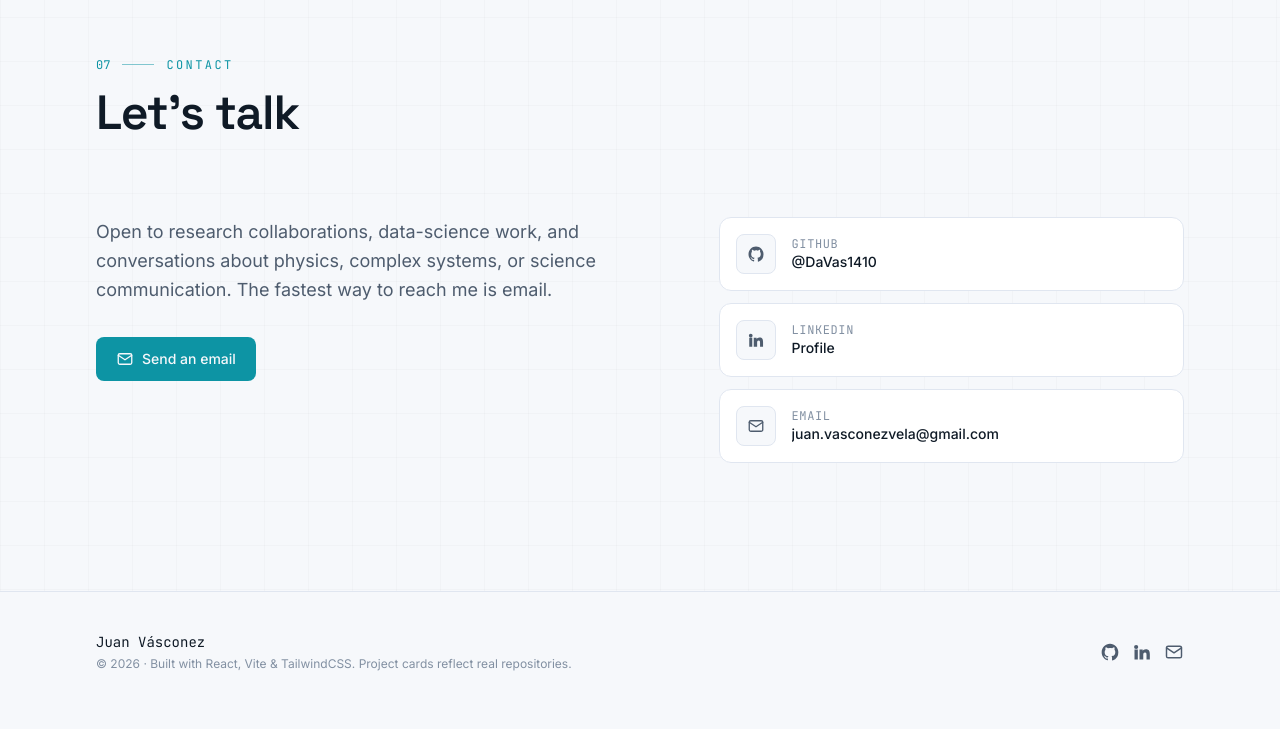
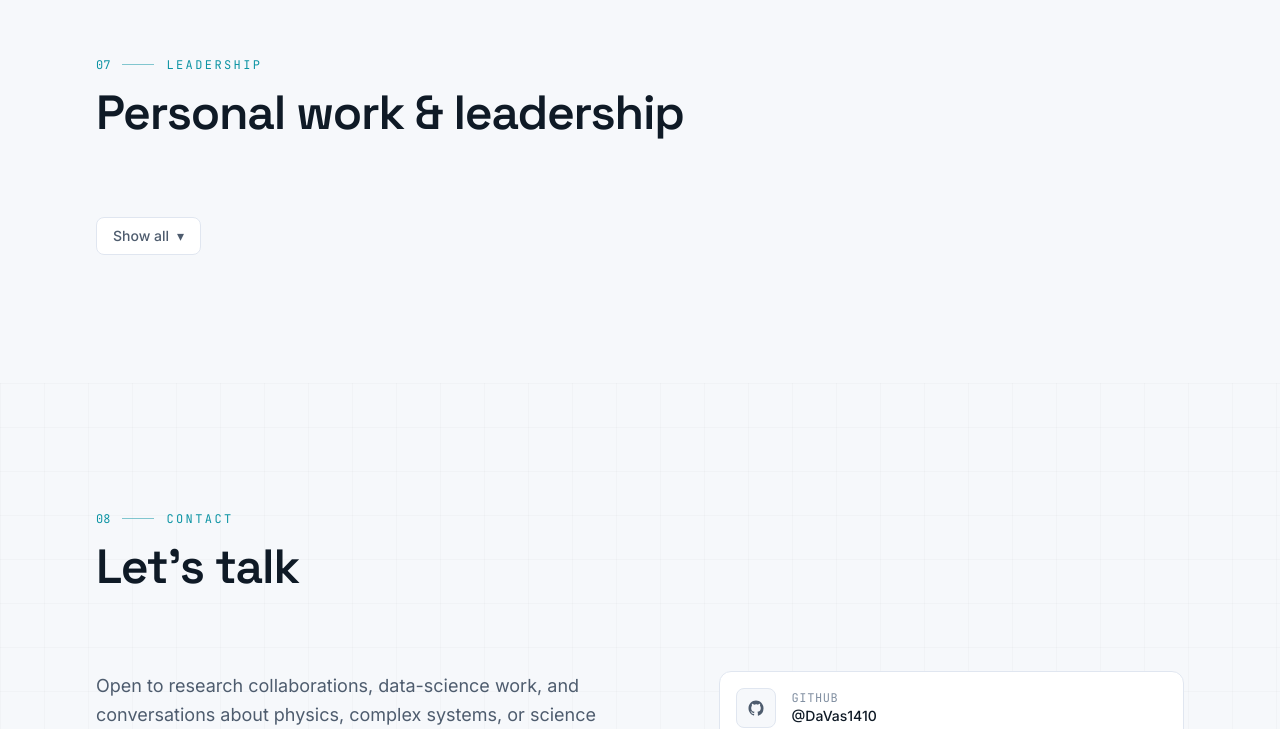
Before and after one commit to DaVas1410/portafolio_web, a React (Vite) app: page / in a window 1280 px wide. Shown: the part 7131-7860 px from the top of the page. Built offline with nearby package versions, Linux system fonts and the light colour scheme.

Commit message:
feat: collapsible Personal Work / Leadership section

```diff
--- a/src/App.jsx
+++ b/src/App.jsx
@@ -6,6 +6,7 @@ import Research from './components/Research.jsx'
 import Publications from './components/Publications.jsx'
 import Experience from './components/Experience.jsx'
 import Skills from './components/Skills.jsx'
+import PersonalWork from './components/PersonalWork.jsx'
 import Contact from './components/Contact.jsx'
 import Footer from './components/Footer.jsx'
 import SceneCanvas from './three/SceneCanvas.jsx'
@@ -23,6 +24,7 @@ export default function App() {
         <Publications />
         <Experience />
         <Skills />
+        <PersonalWork />
         <Contact />
       </main>
       <Footer />
--- a/src/components/Contact.jsx
+++ b/src/components/Contact.jsx
@@ -18,7 +18,7 @@ export default function Contact() {
     <section id="contact" className="relative overflow-hidden">
       <div className="absolute inset-0 grid-backdrop opacity-40" />
       <div className="relative section-pad">
-        <SectionHeader index="07" eyebrow={contact.eyebrow} title={contact.title} />
+        <SectionHeader index="08" eyebrow={contact.eyebrow} title={contact.title} />
 
         <div ref={revealRef} className="reveal grid gap-10 md:grid-cols-[1.2fr_1fr] md:gap-16">
           <div>
--- /dev/null
+++ b/src/components/PersonalWork.jsx
@@ -0,0 +1,52 @@
+import { useState } from 'react'
+import { useLang, t } from '../context/LangContext.jsx'
+import { personal } from '../data/content.js'
+import { personalWork } from '../data/personalWork.js'
+import { useReveal } from '../hooks/useReveal.js'
+import SectionHeader from './SectionHeader.jsx'
+
+export default function PersonalWork() {
+  const { lang } = useLang()
+  const revealRef = useReveal()
+  const [open, setOpen] = useState(false)
+
+  return (
+    <section id="personal" className="section-pad">
+      <SectionHeader index="07" eyebrow={personal.eyebrow} title={personal.title} />
+
+      <div ref={revealRef} className="reveal">
+        <button
+          type="button"
+          onClick={() => setOpen((o) => !o)}
+          aria-expanded={open}
+          aria-controls="personal-panel"
+          className="inline-flex items-center gap-2 rounded-lg border border-line bg-elev px-4 py-2 text-sm font-medium text-muted transition-colors hover:border-accent hover:text-accent"
+        >
+          {open ? t(personal.hide, lang) : t(personal.toggle, lang)}
+          <span className={`transition-transform ${open ? 'rotate-180' : ''}`} aria-hidden="true">
+            ▾
+          </span>
+        </button>
+
+        {open && (
+          <div id="personal-panel" className="mt-8 grid gap-6 sm:grid-cols-2 lg:grid-cols-3">
+            {personalWork.map((col, i) => (
+              <div key={i} className="rounded-2xl border border-line bg-elev p-6">
+                <h3 className="mb-4 font-mono text-xs uppercase tracking-[0.2em] text-accent">
+                  {t(col.group, lang)}
+                </h3>
+                <ul className="space-y-2.5">
+                  {col.items.map((item, j) => (
+                    <li key={j} className="text-sm leading-relaxed text-muted">
+                      {t(item, lang)}
+                    </li>
+                  ))}
+                </ul>
+              </div>
+            ))}
+          </div>
+        )}
+      </div>
+    </section>
+  )
+}
--- a/src/data/content.js
+++ b/src/data/content.js
@@ -240,6 +240,13 @@ export const skills = {
   ],
 }
 
+export const personal = {
+  eyebrow: { en: 'leadership', es: 'liderazgo' },
+  title: { en: 'Personal work & leadership', es: 'Trabajo personal y liderazgo' },
+  toggle: { en: 'Show all', es: 'Ver todo' },
+  hide: { en: 'Hide', es: 'Ocultar' },
+}
+
 export const contact = {
   eyebrow: { en: 'contact', es: 'contacto' },
   title: { en: "Let's talk", es: 'Hablemos' },
--- /dev/null
+++ b/src/data/personalWork.js
@@ -0,0 +1,27 @@
+export const personalWork = [
+  {
+    group: { en: 'Clubs', es: 'Clubes' },
+    items: [
+      { en: 'Computational Physics — President, Yachay Tech (1 yr)', es: 'Física Computacional — Presidente, Yachay Tech (1 año)' },
+      { en: 'Basketball Club — President, Yachay Tech (2 yrs)', es: 'Club de Baloncesto — Presidente, Yachay Tech (2 años)' },
+      { en: 'CAS IEEE Chapter — President, Yachay Tech (1 yr)', es: 'Capítulo CAS IEEE — Presidente, Yachay Tech (1 año)' },
+      { en: 'IEEE Student Chapter — Web Master, Yachay Tech (1 yr)', es: 'Capítulo Estudiantil IEEE — Web Master, Yachay Tech (1 año)' },
+    ],
+  },
+  {
+    group: { en: 'Committees', es: 'Comités' },
+    items: [
+      { en: 'EPIC V Organizing Committee — 2025, Latitud 0 research group', es: 'Comité Organizador EPIC V — 2025, grupo de investigación Latitud 0' },
+      { en: 'Physics & Nanotechnology Student Association — President, 2025', es: 'Asociación de Estudiantes de Física y Nanotecnología — Presidente, 2025' },
+      { en: 'Olympic Basketball Tournament — Organizer, 2024 & 2025, Yachay Tech', es: 'Torneo Olímpico de Baloncesto — Organizador, 2024 y 2025, Yachay Tech' },
+    ],
+  },
+  {
+    group: { en: 'Schools', es: 'Escuelas' },
+    items: [
+      { en: 'EPIC IV Scientific Programming — 2024, UIDE', es: 'EPIC IV Programación Científica — 2024, UIDE' },
+      { en: 'International School for Young Astronomers (ISYA) — 2025, Yachay Tech', es: 'Escuela Internacional para Jóvenes Astrónomos (ISYA) — 2025, Yachay Tech' },
+      { en: 'Quantum Computing School — 2023, Yachay Tech', es: 'Escuela de Computación Cuántica — 2023, Yachay Tech' },
+    ],
+  },
+]
```
